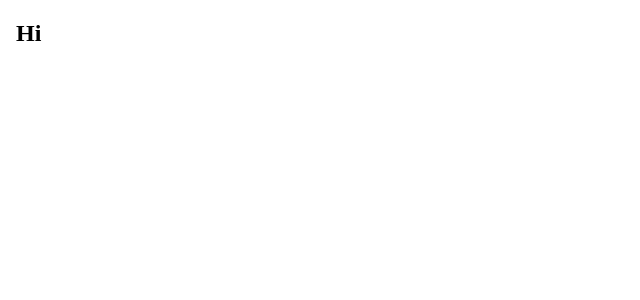
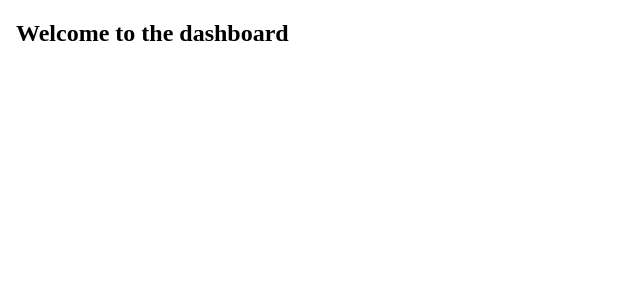
Before and after one commit to danger/peril.systems, a Next.js app: page /dashboard in a window 1280 px wide. Shown: the top 300 px of the page, without its empty margins (0-640 px from the left). Built offline with nearby package versions, Linux system fonts and the light colour scheme.

Commit message:
Adds an installed page, and an admin page

```diff
--- a/package.json
+++ b/package.json
@@ -13,6 +13,7 @@
     "start": "next start"
   },
   "dependencies": {
+    "@types/next": "^2.4.9",
     "@types/react-dom": "^16.0.5",
     "@zeit/next-typescript": "^0.1.1",
     "dotenv-webpack": "^1.5.5",
--- a/pages/dashboard/index.tsx
+++ b/pages/dashboard/index.tsx
@@ -1,7 +1,7 @@
 export default () => (
   <html>
     <body>
-      <h2>Hi</h2>
+      <h2>Welcome to the dashboard</h2>
     </body>
   </html>
 )
--- a/pages/installed.tsx
+++ b/pages/installed.tsx
@@ -1,4 +1,4 @@
-import { loginURL } from "lib/routes"
+import { loginURL } from "../lib/routes"
 
 export default () => (
   <html>
```
Also changed, not shown: pages/index.tsx (+6 -2 lines), 1 other file (tests, documents, lock files or other folders).
